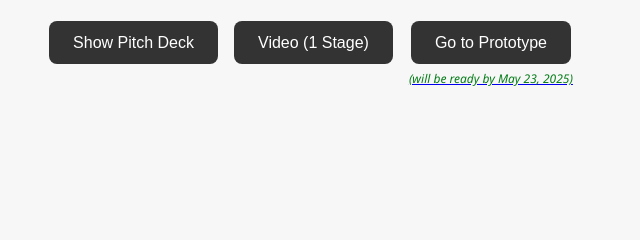
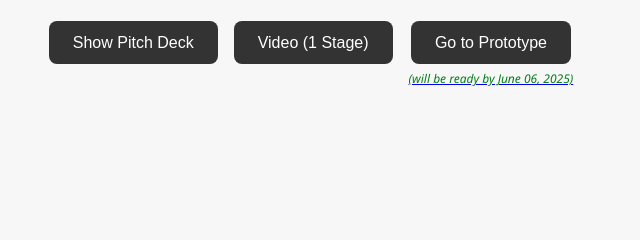
Before and after one commit to Qhoja/strt_page, a plain HTML site: page index.html in a window 1280 px wide. Shown: the part 395-635 px from the top of the page, 329-969 px from the left. Drawn offline with Linux system fonts and the light colour scheme.

Commit message:
Add date

```diff
--- a/index.html
+++ b/index.html
@@ -88,7 +88,7 @@
       <button>
         Go to Prototype
       </button>
-      <div class="note">(will be ready by May 23, 2025)</div>
+      <div class="note">(will be ready by  June 06, 2025)</div>
     </a>
 
   </div>
```
